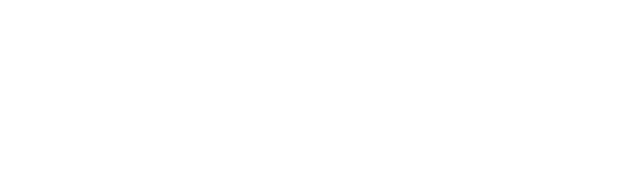
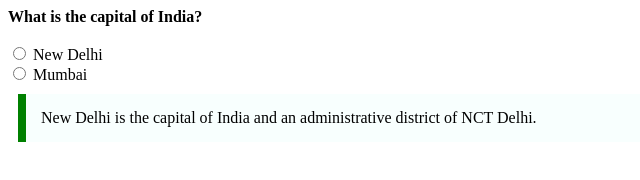
Before and after one commit to acciojob/trivia-santmailo, a website: page main.html in a window 1280 px wide. Shown: the whole page, without its empty margins (0-640 px from the left). Drawn offline with Linux system fonts and the light colour scheme.

Commit message:
created a submission

```diff
--- a/main.html
+++ b/main.html
@@ -8,6 +8,15 @@
 
 <body>
 	<!-- the entire body must be written by student -->
+	<label for="city">What is the capital of India?</label>
+	<br />
+	<br />
+	<input type="radio" id="city"> <span>New Delhi</span>
+	<br />
+	<input type="radio" id="city"> <span>Mumbai</span>
+	<blockquote cite="https://en.wikipedia.org/wiki/New_Delhi">
+		New Delhi is the capital of India and an administrative district of NCT Delhi.
+	</blockquote>
     <script type="text/javascript" src="./script.js">
 </script>
 
--- a/styles.css
+++ b/styles.css
@@ -1,2 +1,12 @@
 
 /* Your CSS Code here. */
+label{
+	font-weight:bold;
+}
+blockquote{
+	max-width:600px;
+	margin:10px;
+	padding:15px;
+	border-left:8px solid green;
+	background-color: #f8fffe;
+}
```
